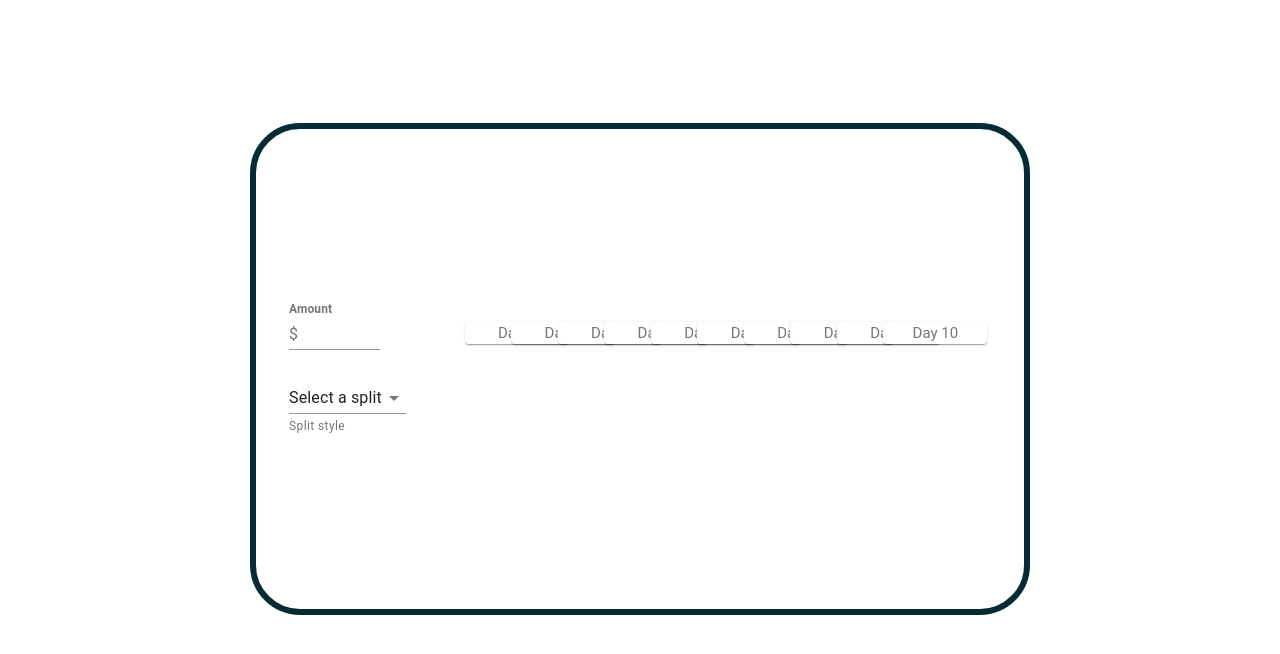
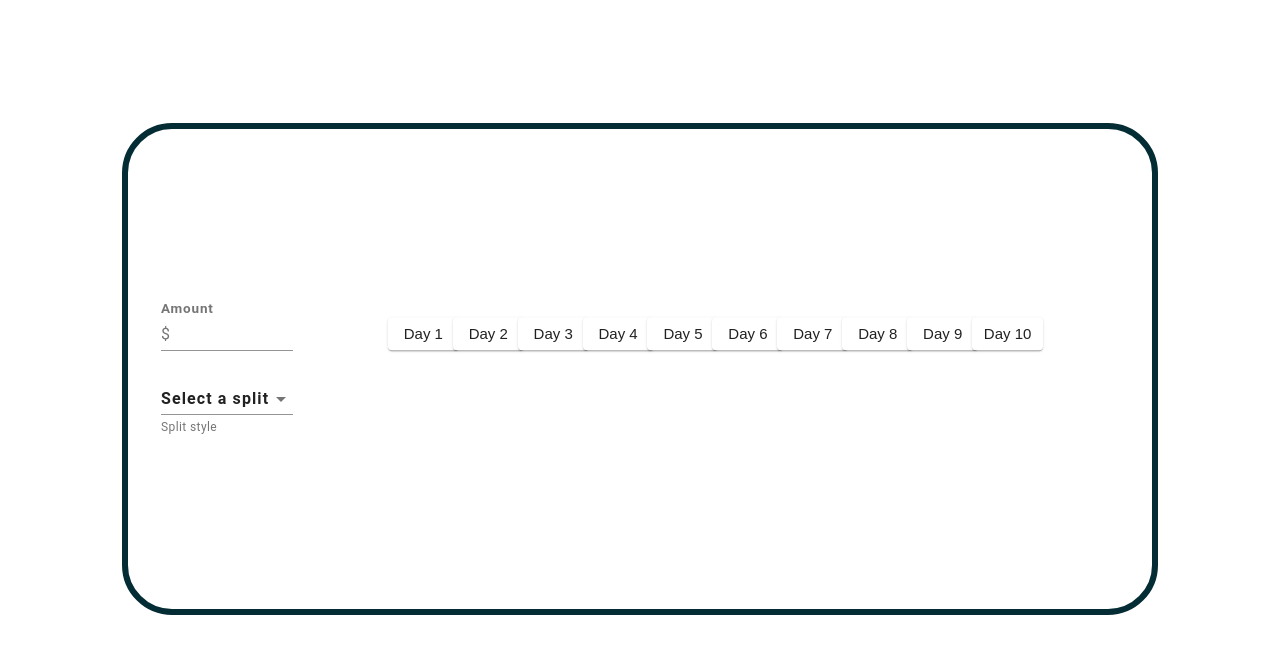
Before and after one commit to bryn-heath/Engineering_Assignment_Bryn, a React (Create React App) app: page / in a window 1280 px wide. Shown: the top 654 px of the page. Built offline with nearby package versions, Linux system fonts and the light colour scheme.

Commit message:
working splits

```diff
--- a/src/App.js
+++ b/src/App.js
@@ -9,7 +9,7 @@ const useStyles = makeStyles((theme) => ({
   mainContainer: {
     margin: 'auto',
     height: '60vh',
-    width: '60vw',
+    width: '80vw',
     display: 'flex',
     justifyContent: 'center',
     alignItems: 'center',
@@ -34,7 +34,7 @@ const useStyles = makeStyles((theme) => ({
     // borderStyle: 'solid',
   },
   containerRight: {
-    transform: `translate(${0}, ${-50}%)`,
+    transform: `translate(${0}, ${-10}%)`,
     fontSize: 15,
     display: 'flex',
     justifyContent: 'center',
--- a/src/components/MoneyAmountInput.js
+++ b/src/components/MoneyAmountInput.js
@@ -1,17 +1,10 @@
 import React from 'react';
 import clsx from 'clsx';
 import { makeStyles } from '@material-ui/core/styles';
-import IconButton from '@material-ui/core/IconButton';
 import Input from '@material-ui/core/Input';
-import FilledInput from '@material-ui/core/FilledInput';
-import OutlinedInput from '@material-ui/core/OutlinedInput';
 import InputLabel from '@material-ui/core/InputLabel';
 import InputAdornment from '@material-ui/core/InputAdornment';
-import FormHelperText from '@material-ui/core/FormHelperText';
 import FormControl from '@material-ui/core/FormControl';
-import TextField from '@material-ui/core/TextField';
-import Visibility from '@material-ui/icons/Visibility';
-import VisibilityOff from '@material-ui/icons/VisibilityOff';
 
 const useStyles = makeStyles((theme) => ({
   root: {
@@ -24,6 +17,7 @@ const useStyles = makeStyles((theme) => ({
     '& .MuiInput-underline:after': {
       borderBottomColor: 'yellow',
     },
+    fontWeight: 'bold',
   },
   margin: {
     margin: theme.spacing(1),
@@ -36,8 +30,9 @@ const useStyles = makeStyles((theme) => ({
     fontColor: '#042c34',
   },
   fontStyle: {
-    fontSize: 16,
-    fontWeight: 'bold',
+    fontSize: 18,
+    fontWeight: 600,
+    letterSpacing: 1.1,
     fontColor: '#042c34',
   },
 }));
--- a/src/components/MoneySplitSelector.js
+++ b/src/components/MoneySplitSelector.js
@@ -16,15 +16,14 @@ const useStyles = makeStyles((theme) => ({
   },
   selectEmpty: {
     marginTop: theme.spacing(2),
+    fontSize: 16,
+    fontWeight: 600,
+    letterSpacing: 1.1,
   },
 }));
 
 const MoneySplitSelector = ({ selectedSplit, setSelectedSplit }) => {
   const classes = useStyles();
-
-  //   const handleChange = (event) => {
-  //     setAge(event.target.value);
-  //   };
 
   return (
     <div>
--- a/src/components/SplitGrid.js
+++ b/src/components/SplitGrid.js
@@ -5,14 +5,24 @@ import Grid from '@material-ui/core/Grid';
 
 const useStyles = makeStyles((theme) => ({
   root: {
-    // flexGrow: 1,
-    // width: '15%',
+    fontFamily: 'arial',
+    flexGrow: 1,
+    // width: '80vw',
   },
   paper: {
-    width: '100px',
-    padding: 2,
+    // height: '100%',
+    width: 55,
+    padding: 8,
     textAlign: 'center',
-    color: theme.palette.text.secondary,
+    color: theme.palette.text.primary,
+    // whiteSpace: 'wrap',
+  },
+  infoText: {
+    paddingTop: 45,
+    fontSize: 16,
+    fontFamily: 'arial',
+    // textAlign: 'center',
+    // width: '100%',
   },
 }));
 
@@ -20,6 +30,7 @@ const SplitGrid = ({ selectedSplit, selectedAmount }) => {
   const classes = useStyles();
   const setTenDays = Array.from({ length: 10 }, (_, i) => i + 1);
   const setNineDays = Array.from({ length: 9 }, (_, i) => i + 1);
+  const setOddDays = Array.from({ length: 5 }, (_, i) => i + 1);
 
   function FormRowHeader() {
     const BuildDayGrid = setTenDays.map((ea) => (
@@ -32,26 +43,30 @@ const SplitGrid = ({ selectedSplit, selectedAmount }) => {
   }
 
   function FormRowEqual() {
-    let calculatedAmount;
-    let firstFig;
-    let decimalFig;
-
+    let perDayAmount;
+    let lastDayAmount;
     const dailyAmount = selectedAmount / 10;
-    console.log('dailyyyy', dailyAmount);
-
     if (Number.isInteger(dailyAmount)) {
       //check whole number
+      perDayAmount = dailyAmount;
+      lastDayAmount = dailyAmount;
+    } else {
+      // per day calc
+      const truncateDecimals = (number, digits) => {
+        var multiplier = Math.pow(10, digits),
+          adjustedNum = number * multiplier,
+          truncatedNum = Math[adjustedNum < 0 ? 'ceil' : 'floor'](adjustedNum);
 
-      calculatedAmount = dailyAmount;
-      console.log('hitss true CARRY ON HERE TRUE OR FALSE', calculatedAmount);
-    } else if (dailyAmount == 1000) {
-      firstFig = dailyAmount.split('.')[0];
-      decimalFig = dailyAmount.split('.')[1].substring(0, 2);
+        return truncatedNum / multiplier;
+      };
+      perDayAmount = truncateDecimals(dailyAmount, 2);
+      // last day calc
+      lastDayAmount = selectedAmount - 9 * perDayAmount;
+      lastDayAmount = lastDayAmount.toFixed(2);
     }
-    let lastDayAmount = selectedAmount - 9 * calculatedAmount;
     const BuildEqualGrid = setNineDays.map((ea) => (
       <Grid item xs={1}>
-        <Paper className={classes.paper}>$ {calculatedAmount}</Paper>
+        <Paper className={classes.paper}>$ {perDayAmount}</Paper>
       </Grid>
     ));
 
@@ -65,23 +80,73 @@ const SplitGrid = ({ selectedSplit, selectedAmount }) => {
     );
   } // Returns Days 1-9 + Final Day
 
-  function FormRowSplit() {
-    return <>{'ok'}</>;
+  function FormRowMoreOdd() {
+    let perOddDayAmount;
+    let perEvenDayAmount;
+    let lastDayAmount = selectedAmount;
+    const dailyAmount = selectedAmount / 10;
+
+    const truncateDecimal = (number, digits) => {
+      var multiplier = Math.pow(10, digits),
+        adjustedNum = number * multiplier,
+        truncatedNum = Math[adjustedNum < 0 ? 'ceil' : 'floor'](adjustedNum);
+
+      return truncatedNum / multiplier;
+    };
+
+    //check whole number
+    perOddDayAmount = dailyAmount / 0.75;
+    perOddDayAmount = truncateDecimal(perOddDayAmount, 2);
+
+    perEvenDayAmount = perOddDayAmount / 2;
+    perEvenDayAmount = truncateDecimal(perEvenDayAmount, 2);
+
+    lastDayAmount -= perOddDayAmount * 5;
+    lastDayAmount -= perEvenDayAmount * 4;
+    lastDayAmount = lastDayAmount.toFixed(2);
+
+    const BuildMoreOddGrid = setOddDays.map((ea) => (
+      <>
+        <Grid item xs={1}>
+          <Paper className={classes.paper}>$ {perOddDayAmount}</Paper>
+        </Grid>
+        <Grid item xs={1}>
+          <Paper className={classes.paper}>$ {perEvenDayAmount}</Paper>
+        </Grid>
+      </>
+    ));
+
+    return (
+      <>
+        {BuildMoreOddGrid}
+        <Grid item xs={1}>
+          <Paper className={classes.paper}>$ {lastDayAmount}</Paper>
+        </Grid>
+      </>
+    );
   }
 
   return (
     <div className={classes.root}>
       <Grid container spacing={3}>
-        <Grid container item xs={'auto'} spacing={3}>
+        <Grid container item xs={'auto'} spacing={5}>
           <FormRowHeader />
         </Grid>
-        <Grid container item xs={'auto'} spacing={3}>
+        <Grid container item xs={'auto'} spacing={5}>
           {selectedSplit === 'Equal' ? <FormRowEqual /> : null}
         </Grid>
-        <Grid container item xs={'auto'} spacing={3}>
-          {selectedSplit === 'More-odd' ? <FormRowSplit /> : null}
+        <Grid container item xs={'auto'} spacing={5}>
+          {selectedSplit === 'More-odd' ? <FormRowMoreOdd /> : null}
         </Grid>
       </Grid>
+      <div className={classes.infoText}>
+        {selectedSplit === 'Equal'
+          ? 'Info: the same amount to be donated every day'
+          : null}
+        {selectedSplit === 'More-odd'
+          ? 'Info: double the amount to be donated on odd-numbered days'
+          : null}
+      </div>
       {/* {selectedAmount} */}
     </div>
   );
```
